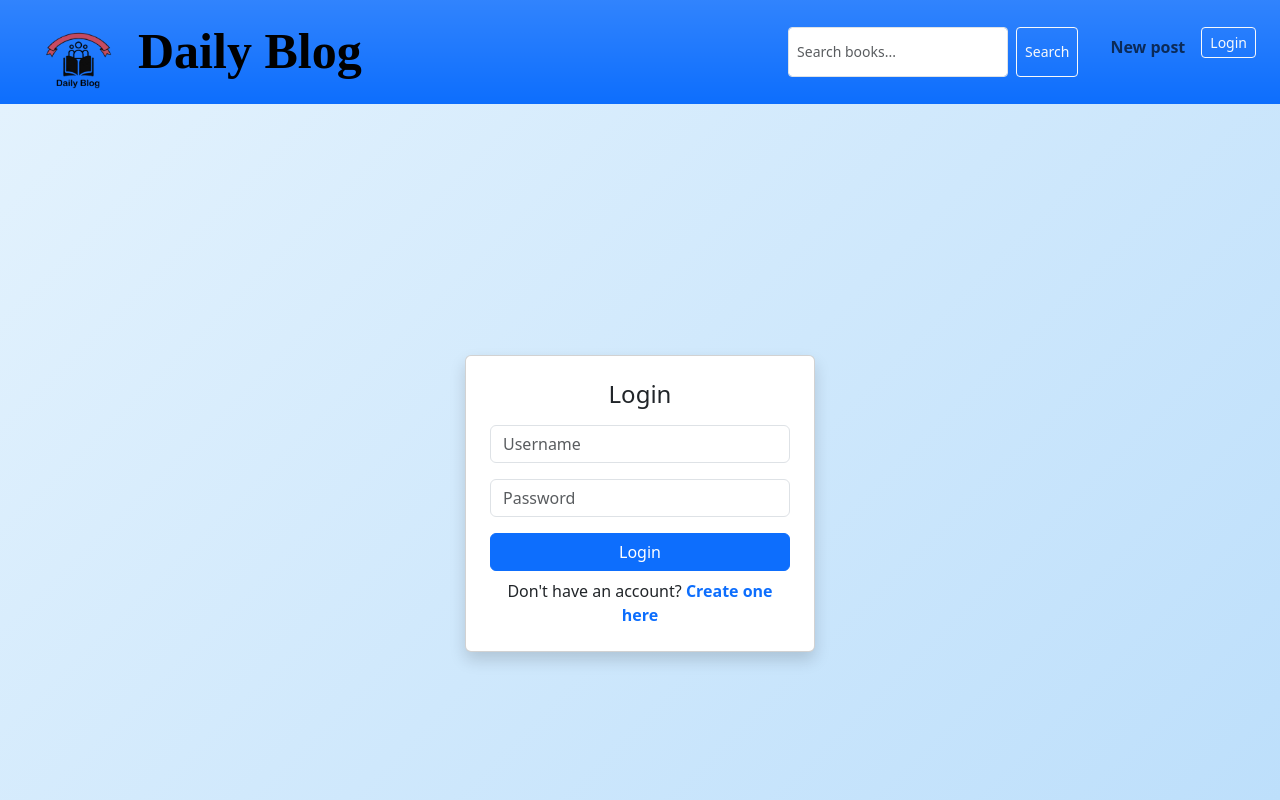
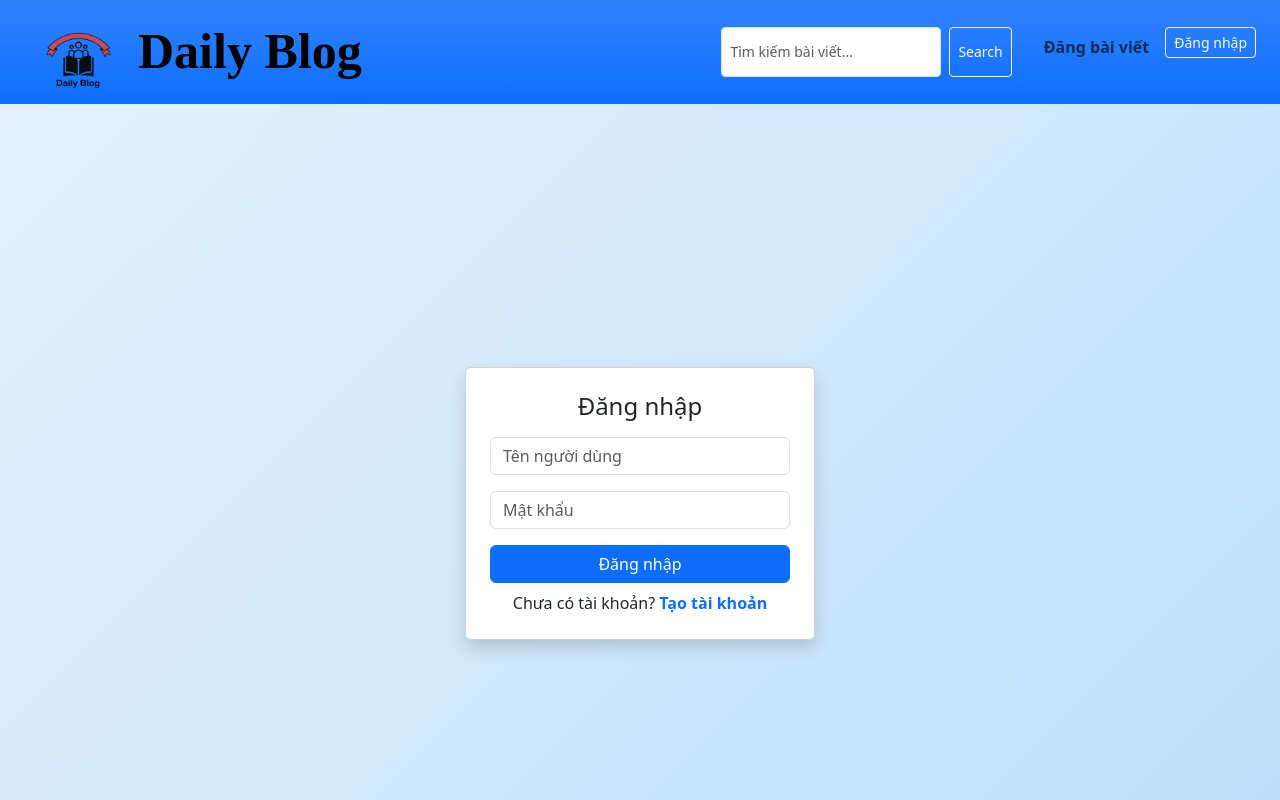
Before and after one commit to Hoshi2107/DailyBlogWeb, a Vue app: page /login in a window 1280 px wide. Shown: the top 800 px of the page. Built offline with nearby package versions, Linux system fonts and the light colour scheme.

Commit message:
change ENG to VN for homepage, edit post, login,  navbar, new post, post detail

```diff
--- a/src/components/DailyBlogHomePage.vue
+++ b/src/components/DailyBlogHomePage.vue
@@ -3,12 +3,12 @@
 
   <div class="container">
     <Carousel />
-    <h1>Welcome to the Daily Blog Home Page</h1>
+    <!-- <h1>Welcome to the Daily Blog Home Page</h1> -->
 
     <!-- Latest Posts Section -->
     <section class="latest-posts py-5">
       <div class="container">
-        <h2 class="fw-bold mb-4 text-center">Latest Posts</h2>
+        <h2 class="fw-bold mb-4 text-center">Bài viết mới nhất</h2>
 
         <div class="row g-4">
           <div class="col-md-4" v-for="post in paginatedPosts" :key="post.id">
@@ -31,7 +31,7 @@
                   :to="{ name: 'PostDetail', params: { id: post.id } }"
                   class="btn btn-sm btn-outline-primary"
                 >
-                  Read more →
+                  Đọc thêm →
                 </router-link>
               </div>
             </div>
@@ -242,7 +242,7 @@ const postsPerPage = 9;
 const currentPage = ref(1);
 
 const totalPages = computed(() =>
-  Math.ceil(latestPosts.value.length / postsPerPage)
+  Math.ceil(latestPosts.value.length / postsPerPage),
 );
 
 const paginatedPosts = computed(() => {
@@ -263,6 +263,6 @@ h1 {
   font-weight: bold;
 }
 .container {
-  background-color: white ;
+  background-color: white;
 }
 </style>
--- a/src/components/EditPost.vue
+++ b/src/components/EditPost.vue
@@ -1,6 +1,6 @@
 <template>
   <div class="container mt-5 pt-4">
-    <h3 class="mb-4">Editing Post</h3>
+    <h3 class="mb-4">Sửa bài viết</h3>
 
     <input
       v-model="post.title"
@@ -15,8 +15,8 @@
       placeholder="What's on your mind?"
     ></textarea>
 
-    <button class="btn btn-primary">Save changes</button>
-    <button class="btn btn-secondary ms-2">Cancel</button>
+    <button class="btn btn-primary">Lưu thay đổi</button>
+    <button class="btn btn-secondary ms-2">Hủy bỏ</button>
     <!-- <button class="btn btn-danger ms-2">Delete this post</button> -->
   </div>
 </template>
--- a/src/components/Login.vue
+++ b/src/components/Login.vue
@@ -25,29 +25,31 @@
 <template>
   <div class="login-page d-flex justify-content-center align-items-center">
     <div class="card p-4 shadow" style="width: 350px">
-      <h4 class="text-center mb-3">Login</h4>
+      <h4 class="text-center mb-3">Đăng nhập</h4>
 
       <input
         v-model="username"
         type="text"
         class="form-control mb-3"
-        placeholder="Username"
+        placeholder="Tên người dùng"
       />
 
       <input
         v-model="password"
         type="password"
         class="form-control mb-3"
-        placeholder="Password"
+        placeholder="Mật khẩu"
       />
 
-      <button class="btn btn-primary w-100 mb-2" @click="login">Login</button>
+      <button class="btn btn-primary w-100 mb-2" @click="login">
+        Đăng nhập
+      </button>
 
       <!-- Link to Register page -->
       <p class="text-center mb-0">
-        Don't have an account?
+        Chưa có tài khoản?
         <router-link to="/register" class="text-decoration-none fw-semibold">
-          Create one here
+          Tạo tài khoản
         </router-link>
       </p>
     </div>
@@ -59,7 +61,7 @@
       <div class="modal-content">
         <div class="modal-header">
           <h5 class="modal-title" style="color: red; font-weight: bold">
-            Notification ! ! !
+            Thông báo ! ! !
           </h5>
           <button
             type="button"
@@ -68,7 +70,7 @@
           ></button>
         </div>
 
-        <div class="modal-body">You need to login for your post ✍️</div>
+        <div class="modal-body">Bạn cần đăng nhập để đăng bài viết ✍️</div>
 
         <div class="modal-footer">
           <button class="btn btn-primary" data-bs-dismiss="modal">OK</button>
@@ -97,7 +99,7 @@ const login = () => {
     "user",
     JSON.stringify({
       username: username.value,
-    })
+    }),
   );
 
   router.push("/");
--- a/src/components/Navbar.vue
+++ b/src/components/Navbar.vue
@@ -24,7 +24,7 @@
               v-model="keyword"
               class="form-control form-control-sm me-2"
               type="search"
-              placeholder="Search books..."
+              placeholder="Tìm kiếm bài viết..."
               aria-label="Search"
             />
             <button class="btn btn-outline-light btn-sm" type="submit">
@@ -33,14 +33,14 @@
           </form>
           <li class="nav-item">
             <router-link class="nav-link" to="/new-post">
-              New post
+              Đăng bài viết
             </router-link>
           </li>
 
           <!-- Login -->
           <li class="nav-item" v-if="!user">
             <router-link class="btn btn-outline-light btn-sm" to="/login">
-              Login
+              Đăng nhập
             </router-link>
           </li>
 
@@ -82,12 +82,12 @@
             >
               <li>
                 <router-link class="dropdown-item" to="/account">
-                  Account
+                  Tài khoản
                 </router-link>
               </li>
               <li>
                 <button class="dropdown-item text-danger" @click="logout">
-                  Logout
+                  Đăng xuất
                 </button>
               </li>
             </ul>
@@ -122,7 +122,7 @@ watch(
   () => route.fullPath,
   () => {
     loadUser();
-  }
+  },
 );
 
 const logout = () => {
--- a/src/components/NewPost.vue
+++ b/src/components/NewPost.vue
@@ -2,24 +2,24 @@
   <div class="container mt-5 pt-4">
     <div class="card shadow-sm">
       <div class="card-body">
-        <h3 class="mb-4">Create a new post</h3>
+        <h3 class="mb-4">Tạo bài viết mới</h3>
 
         <input
           v-model="title"
           class="form-control mb-3"
-          placeholder="Post Title"
+          placeholder="Tiêu đề bài viết"
         />
 
         <textarea
           v-model="content"
           class="form-control mb-3"
           rows="8"
-          placeholder="What's on your mind?"
+          placeholder="Chia sẻ cảm nghĩ của bạn..."
         ></textarea>
 
         <div class="d-flex justify-content-end">
-          <button class="btn btn-secondary me-2" @click="cancel">Cancel</button>
-          <button class="btn btn-primary" @click="submitPost">Post</button>
+          <button class="btn btn-secondary me-2" @click="cancel">Hủy</button>
+          <button class="btn btn-primary" @click="submitPost">Đăng bài</button>
         </div>
       </div>
     </div>
--- a/src/components/PostDetail.vue
+++ b/src/components/PostDetail.vue
@@ -34,11 +34,11 @@
           <textarea
             class="form-control mb-2"
             rows="3"
-            placeholder="Your comment..."
+            placeholder="Viết bình luận..."
             v-model="newComment"
           ></textarea>
           <button class="btn btn-primary" @click="addComment">
-            Comment this post
+            Bình luận bài viết
           </button>
         </div>
       </div>
```
